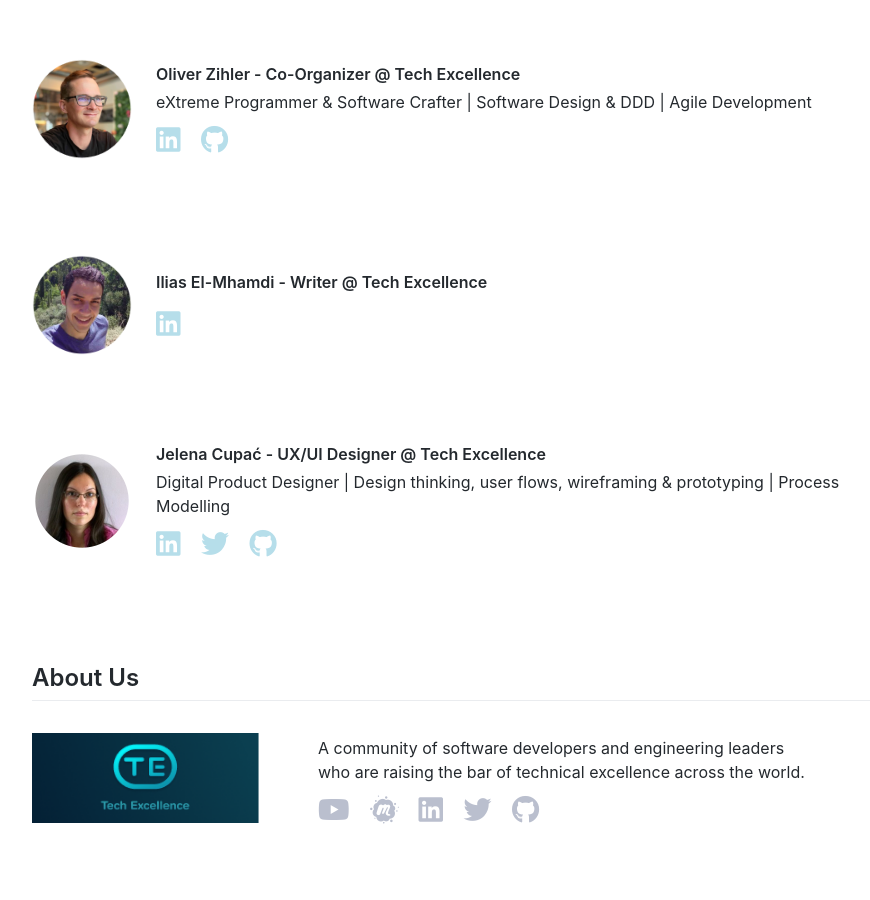
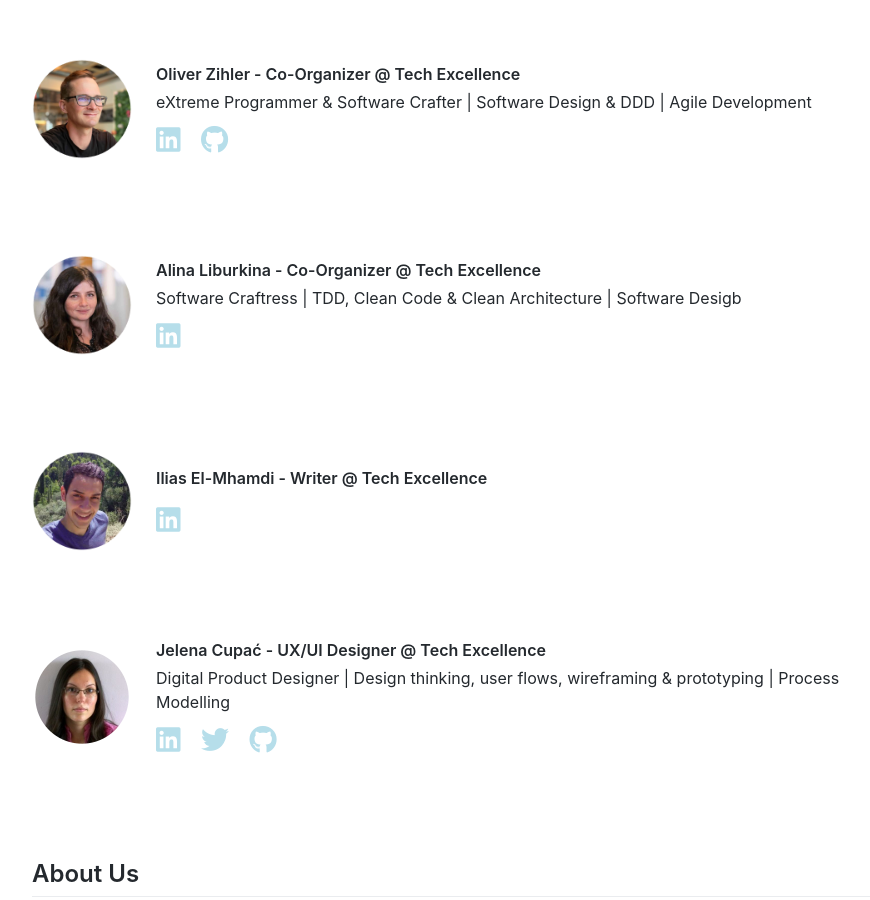
Before and after one commit to techexcellenceio/community, a Jekyll site: the page built from index.html, in a window 1280 px wide and 900 px high, scrolled down 4603 px. Shown: the whole window, without its empty margins (118-988 px from the left). Built offline with Jekyll 4.4.1, drawn with Linux system fonts in a browser that asks for light colours; nearby versions of some CDN libraries; comment, search, counter and statistics services are not loaded.

Commit message:
Added Alina as co-host

```diff
--- a/_includes/team.html
+++ b/_includes/team.html
@@ -73,7 +73,22 @@
     </div>
 </div>
 
-
+<!-- ALINA -->
+<div class="s-container">
+    <img src="https://www.techexcellence.io/assets/img/alina-liburkina.png" alt="oliver-zihler" class="profile-img" width="100" height="100" />
+    <div class="text-container">
+        <p class="p-title">Alina Liburkina - Co-Organizer @ Tech Excellence</p>
+        <p class="p-about">
+            Software Craftress | TDD, Clean Code & Clean Architecture | Software Desigb
+            <!-- Talks about #ddd, #cleancode, #softwaredesign, #softwarequality, and #cleanarchitecture -->
+        </p>
+        <div class="social-media">
+            <a href="https://www.linkedin.com/in/alina-liburkina-657637128/" target="_blank" rel="noopener"><i class="fab fa-linkedin"></i></a>
+            <!-- <a href="" target="_blank" rel="noopener"><i class="fab fa-github"></i></a> -->
+            <!-- <a href="" target="_blank" rel="noopener"><i class="fab fa-twitter"></i></a> -->
+        </div>
+    </div>
+</div>
 
 <!-- ILIAS -->
 <div class="s-container">
```
